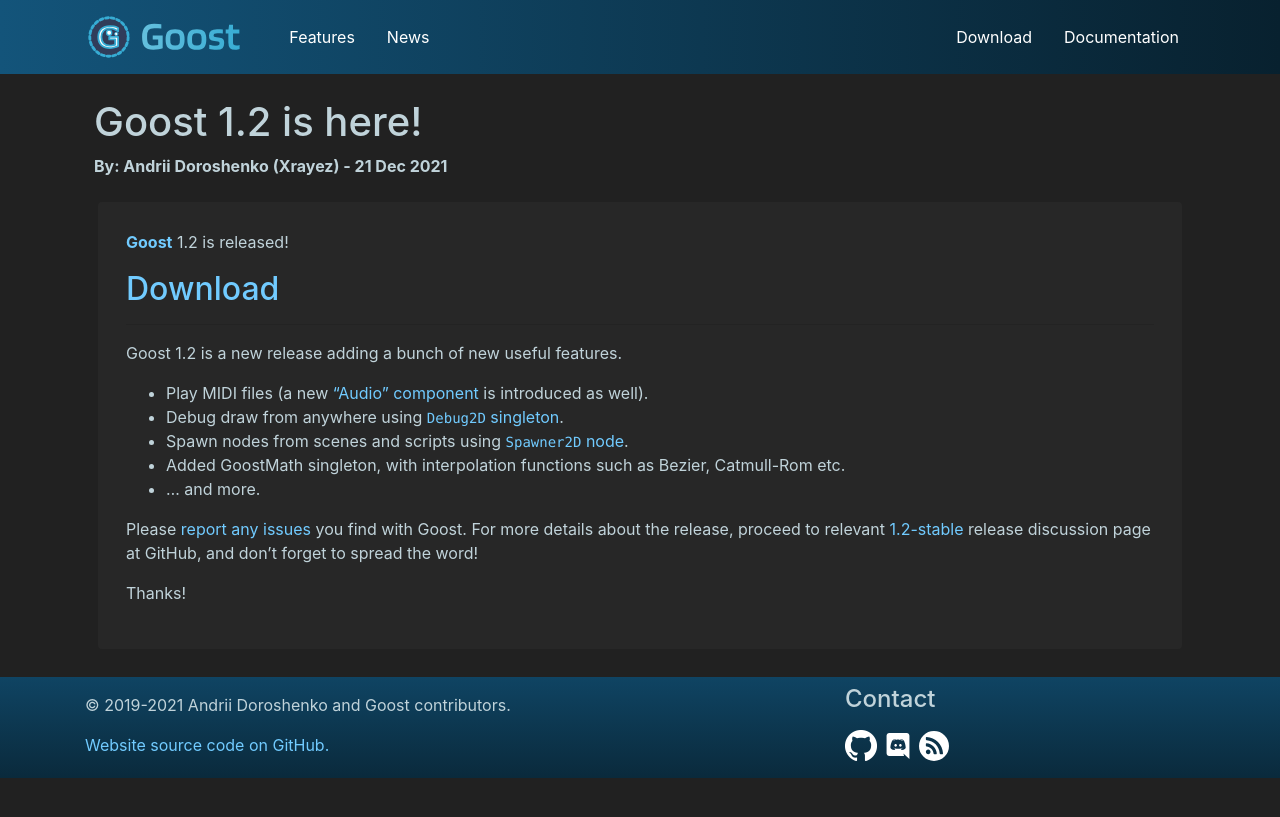
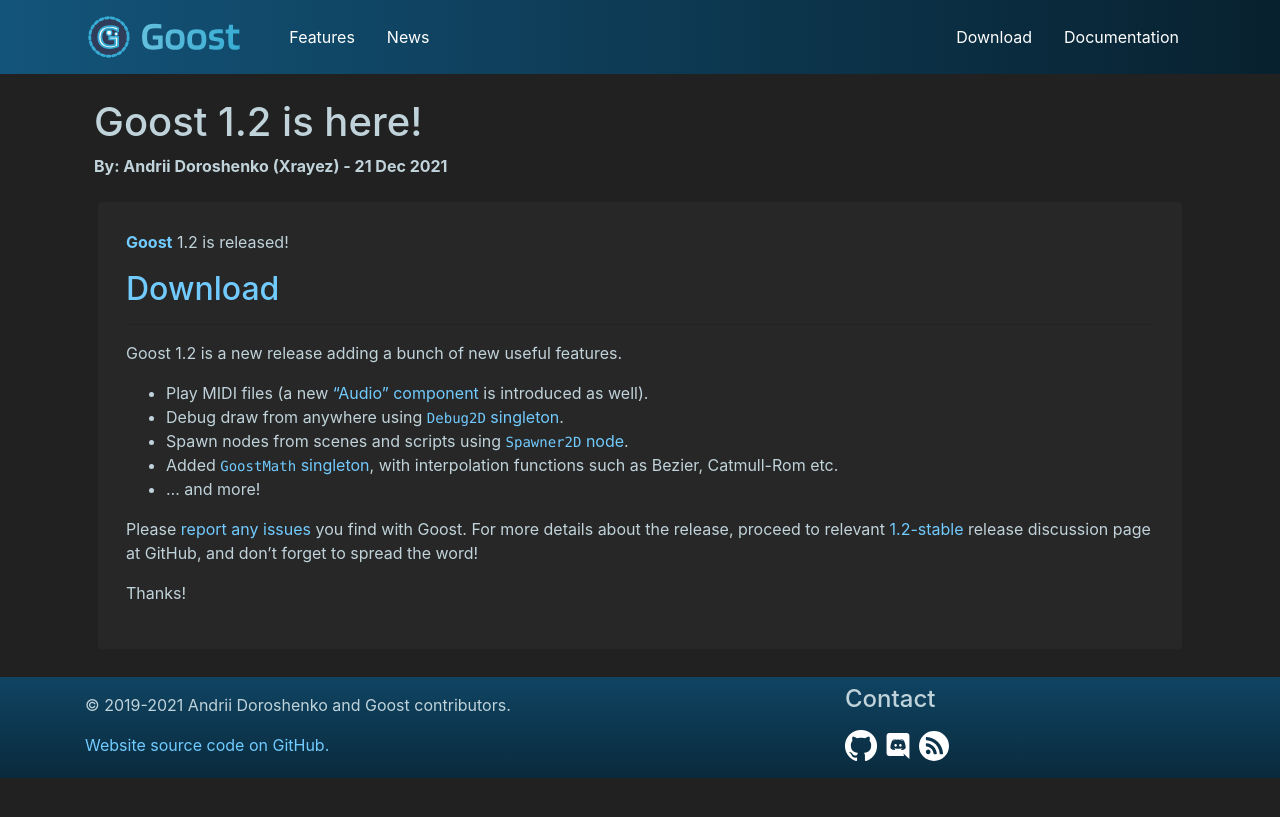
Before and after one commit to goostengine/goostengine.github.io, a Jekyll site: the page built from _posts/21-12-21-goost-1.2-is-here.md, in a window 1280 px wide. Shown: the top 817 px of the page. Built offline with Jekyll 4.4.1, drawn with Linux system fonts in a browser that asks for light colours; part of the change alters nothing that is shown.

```diff
--- a/_posts/21-12-21-goost-1.2-is-here.md
+++ b/_posts/21-12-21-goost-1.2-is-here.md
@@ -17,8 +17,8 @@ Goost 1.2 is a new release adding a bunch of new useful features.
 * Play MIDI files (a new ["Audio" component](https://goost.readthedocs.io/en/latest/components/audio.html) is introduced as well).
 * Debug draw from anywhere using [`Debug2D` singleton](https://github.com/goostengine/goost/pull/162).
 * Spawn nodes from scenes and scripts using [`Spawner2D` node](https://github.com/goostengine/goost/pull/165).
-* Added GoostMath singleton, with interpolation functions such as Bezier, Catmull-Rom etc.
-* ... and more.
+* Added [`GoostMath` singleton](https://github.com/goostengine/goost/pull/153), with interpolation functions such as Bezier, Catmull-Rom etc.
+* ... and more!
 
 Please
 [report any issues](https://github.com/goostengine/goost/issues/new/choose) you
```
